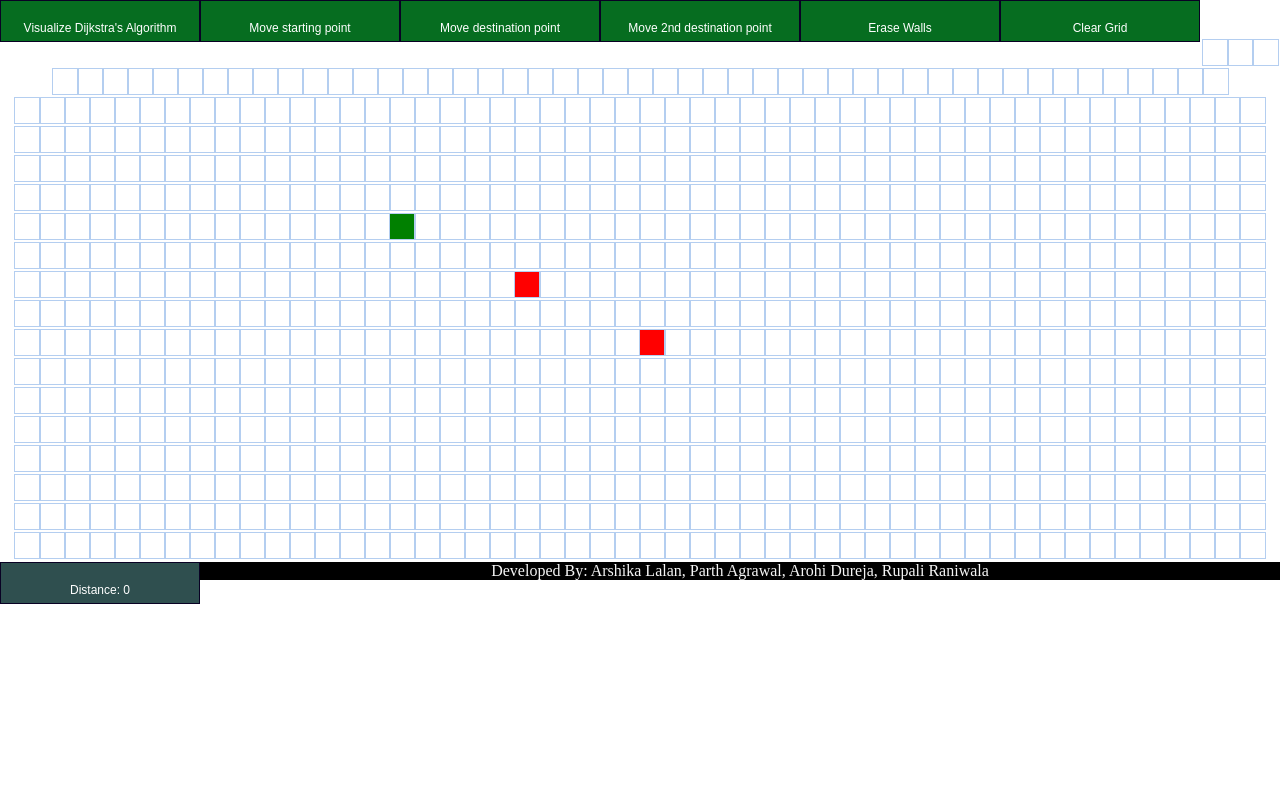
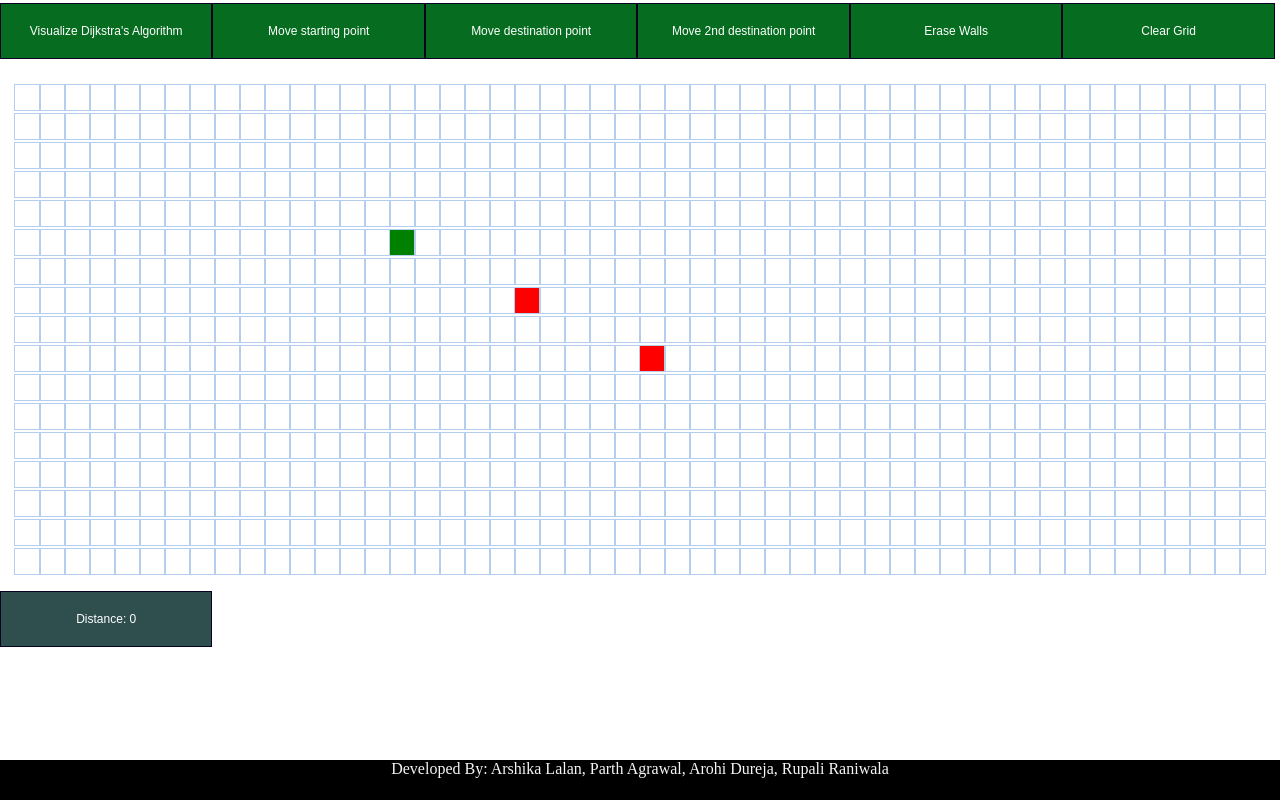
Before and after one commit to arshika77/MarsRaiders, a React (Create React App) app: page / in a window 1280 px wide. Built offline with nearby package versions, Linux system fonts and the light colour scheme.

Commit message:
LayoutFixes

```diff
--- a/src/PathFinder/PathFinder.css
+++ b/src/PathFinder/PathFinder.css
@@ -1,10 +1,11 @@
 .gridlines {
-    padding: 40px 40px;
-    margin: 100px 0 0;
+    padding: 40% 40%;
+    margin: 10px 0px;
 }
 
 .navbar {
     width: 100%;
+    margin-bottom: 5%;
 }
 
 .button {
@@ -15,8 +16,28 @@
     text-align: center;
     font-size: 12px;
     padding: 20px;
-    width: 200px;
-    height: 12px;
+    width: 16.6%;
+    height: 12%;
+    transition: all 0.5s;
+    cursor: pointer;
+    float: left;
+    border: 1px solid rgb(9, 1, 36);
+    margin-bottom: 2%;
+    margin-top: 0.25%;
+  }
+
+  .buttonBottom {
+    display: inline-block;
+    background-color: darkslategray;
+    margin-top: 1%;
+    margin-bottom: 0px;
+    border: none;
+    color: #FFFFFF;
+    text-align: center;
+    font-size: 12px;
+    padding: 20px;
+    width: 16.6%;
+    height: 12%;
     transition: all 0.5s;
     cursor: pointer;
     float: left;
@@ -24,9 +45,11 @@
   }
 
   .footer {
+    position: absolute;
     left: 0;
-    bottom: 0;
+    bottom: 0px;
     width: 100%;
+    height: 5%;
     font-family: cursive;
     background-color: black;
     color: whitesmoke;
--- a/src/PathFinder/PathFinder.js
+++ b/src/PathFinder/PathFinder.js
@@ -324,7 +324,7 @@ export default class PathFinder extends Component {
                     })}
                 </div>
                 <div>
-                    <button className='button' style={{backgroundColor: "DarkSlateGrey"}}>
+                    <button className='buttonBottom' >
                         Distance: {this.state.dist}
                     </button>
                 </div>
--- a/src/index.css
+++ b/src/index.css
@@ -5,6 +5,7 @@ body {
     sans-serif;
   -webkit-font-smoothing: antialiased;
   -moz-osx-font-smoothing: grayscale;
+
 }
 
 code {
```
Also changed, not shown: src/algorithms/AstarSearch.js (added).
